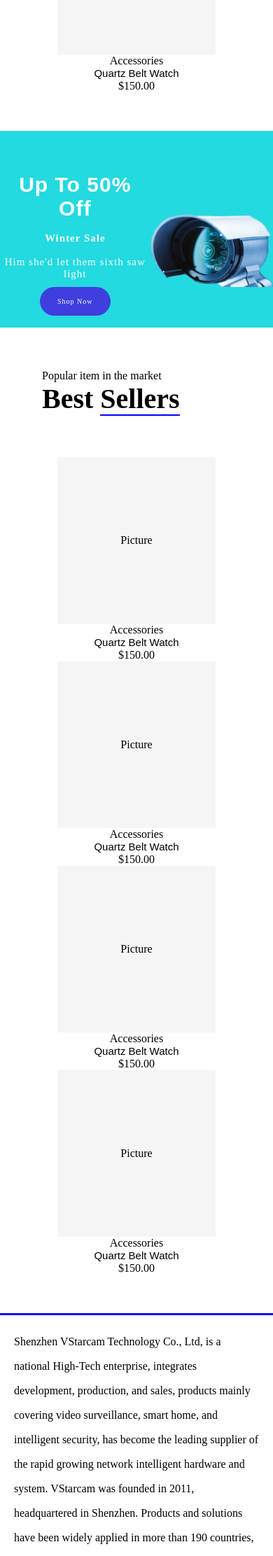
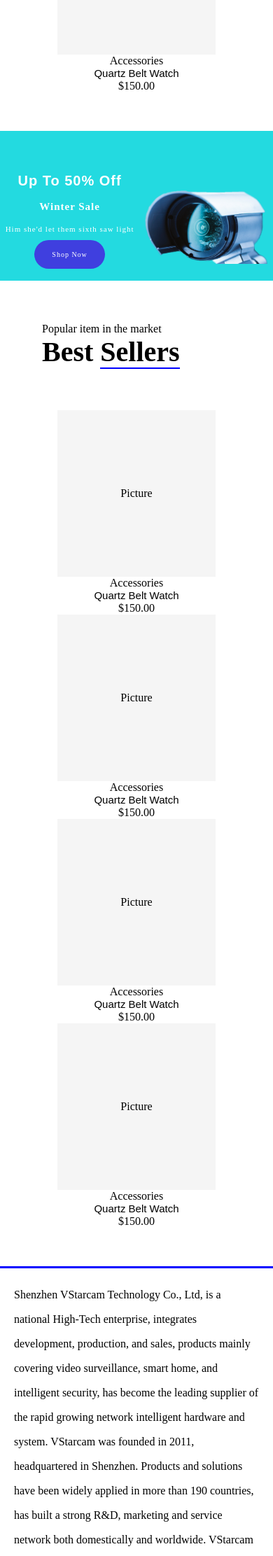
Before and after one commit to sarvar8373/sajeky, a Jekyll site: the page built from index.html, in a window 390 px wide. Shown: the part 3703-5926 px from the top of the page at 70% size. Built offline with Jekyll 4.4.1, drawn with Linux system fonts in a browser that asks for light colours.

Commit message:
Update version mobile 3.0

```diff
--- a/_layouts/default.html
+++ b/_layouts/default.html
@@ -82,7 +82,7 @@
             <div class="p6" >
               <h2 class="p7">Up To 50% Off</h2><br>
               <h3 class="p8">Winter Sale</h3><br>
-              <p class="p9">Him she'd let them sixth saw light</p c><br><br><br><b></b>
+              <p class="p9">Him she'd let them sixth saw light</p><br><br><br><b></b>
               <a href="#" class="buttons">Shop Now</a>
         </div>
         </div>
--- a/_sass/body.scss
+++ b/_sass/body.scss
@@ -184,6 +184,15 @@ body{
         .p2{
             font-size: 10px;
         }
+        .p7{
+            font-size: 20px;
+        }
+        .p8{
+            font-size: 15px;
+        }
+        .p9{
+            font-size: 11px;
+        }
     }
       @media only screen and (max-width:385px){
         .p3, .p4{
@@ -192,5 +201,11 @@ body{
         .p2{
             font-size: 7px;
         }
+        .p7{
+            font-size: 18px;
+        }
+        .p8{
+            font-size: 10px;
+        }
 
     }
```
